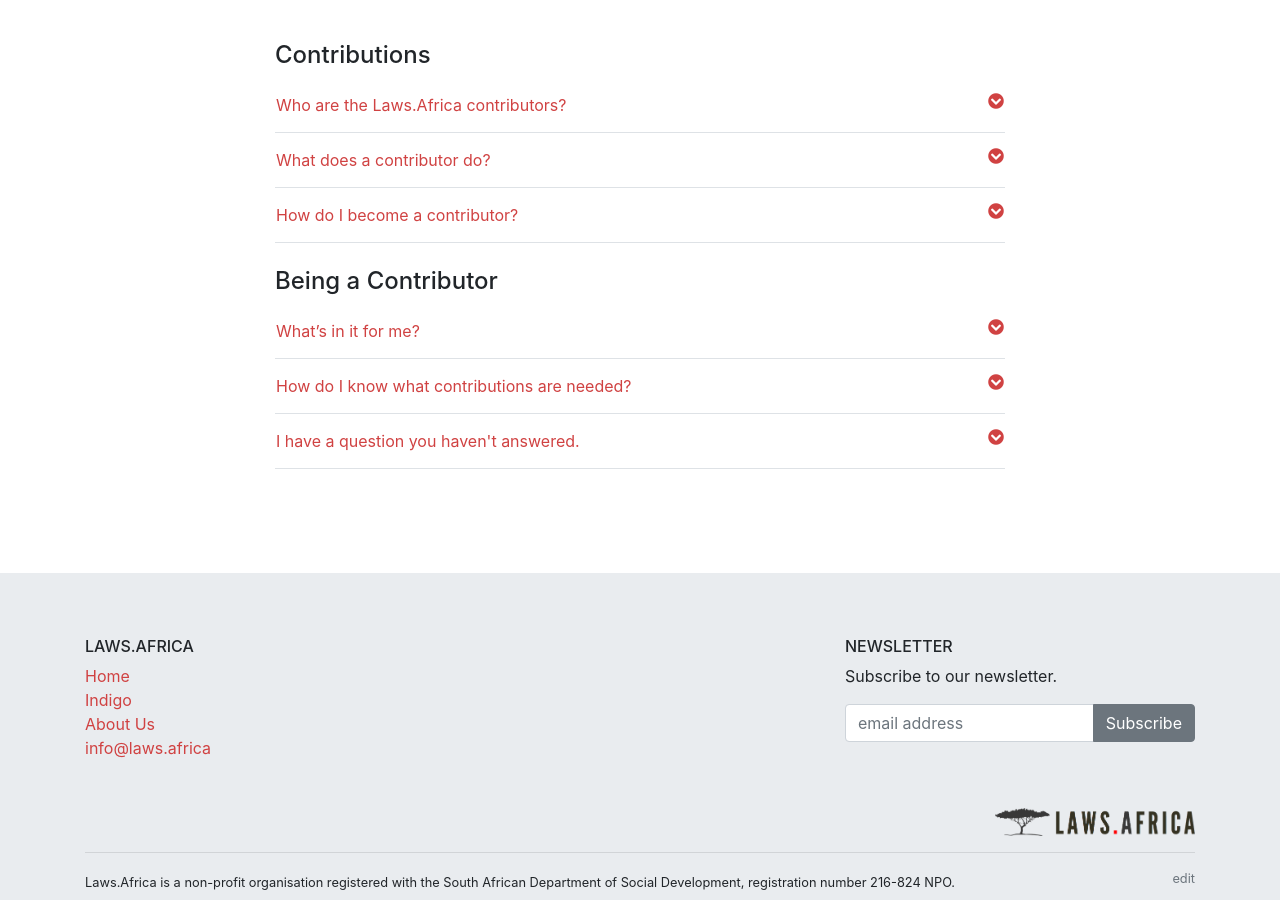
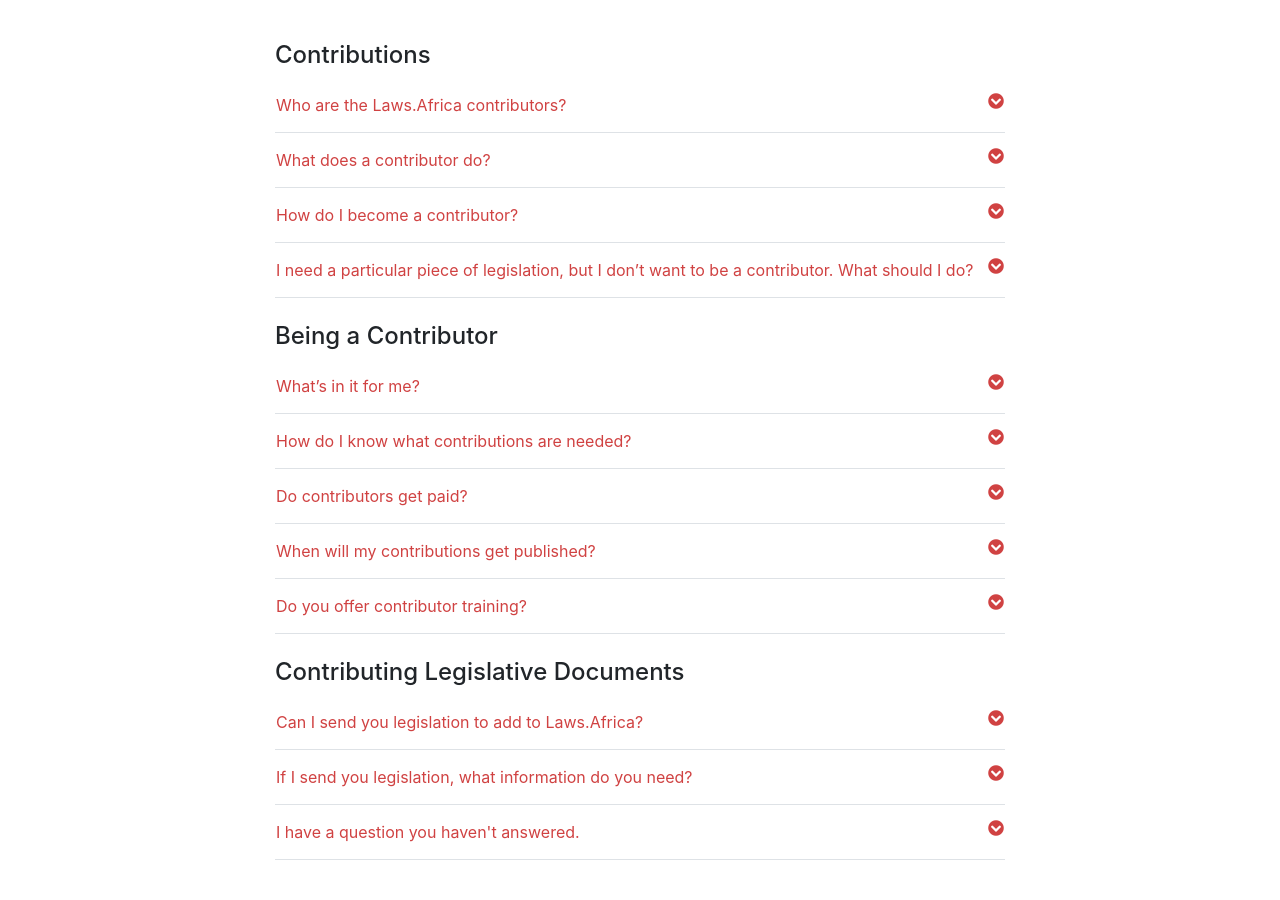
Before and after one commit to laws-africa/laws-africa.github.io, a Jekyll site: the page built from faq.markdown, in a window 1280 px wide and 900 px high, scrolled down 387 px. Built offline with Jekyll 4.4.1, drawn with Linux system fonts in a browser that asks for light colours; nearby versions of some CDN libraries.

Commit message:
Updated Faq

```diff
--- a/faq.markdown
+++ b/faq.markdown
@@ -19,14 +19,19 @@
 
       1. Capture and revise legislation in Laws.Africa’s legislation collection.
       2. Identify, report and correct issues in the legislation collection.
-      Improve the quality of the collection by reviewing the work of other contributors.
-      3. Become a Laws.Africa domain specialist by contributing knowledge and legislative updates in subject-matter collections, such as the Environment or Health.
-      4. Send us legislation and regulations to add to Laws.Africa. See How to send legislation for information on how.
+      3. Improve the quality of the collection by reviewing the work of other contributors.
+      4. Become a Laws.Africa domain specialist by contributing knowledge and legislative updates in subject-matter collections, such as the Environment or Health.
+      5. Send us legislation and regulations to add to Laws.Africa. See How to send legislation for information on how.
   - question: 'How do I become a contributor? '
     answer: |-
-      You can become a contributor by signing up at https://laws.africa/contribute. We’ll help you learn what you need to know and get you started.
+      You can become a contributor by signing up at [contribute](contribute). We’ll help you learn what you need to know and get you started.
 
       You can also send us legislation and regulations to add to the collection. See How to send legislation for information on how. We will get in touch with you to process your contribution.
+  - question: I need a particular piece of legislation, but I don’t want to be a contributor.
+      What should I do?
+    answer: Please [contact us](contact) and let us know what legislation you are
+      looking for. We will work with you to determine the best way to prioritise adding
+      it to Laws.Africa.
 - title: Being a Contributor
   faqs:
   - question: What’s in it for me?
@@ -46,6 +51,43 @@
       all help to determine what tasks need to be done.\n\nWe will also email you
       when a new task is added that you can help out with. You can choose to do any
       task that you’re qualified to do."
+  - question: Do contributors get paid?
+    answer: |-
+      In general, contributors do not get paid.
+
+      Laws.Africa is a non-profit organisation. We believe that everyone should have free access to the law and your contributions help your community to achieve this.
+
+      Sometimes we may offer paid work for particular tasks. Such work is always dependent on available funding.
+  - question: When will my contributions get published?
+    answer: |-
+      All contributions need to be reviewed for quality.
+
+      One of our editors will work with you on your first few contributions. Once your contributions have been made, they will be published on the system after a final quality check by one of our editorial staff.
+  - question: Do you offer contributor training?
+    answer: |-
+      Yes. Our online guides and videos have detailed instructions on making contributions to the Laws.Africa system. They will help you understand how to use the system, and how the process of publishing legislation works.
+
+      Our community leaders are also available to schedule Skype calls to walk you through adding content and working with the Laws.Africa system.
+
+      We also organize workshops on how to use and contribute to Laws.Africa. Check [events](events) for events near you.
+- title: Contributing Legislative Documents
+  faqs:
+  - question: Can I send you legislation to add to Laws.Africa?
+    answer: |-
+      Yes, we welcome contributions of legislation to add to Laws.Africa. However, we cannot accept legislation from other legal publishers. It is best to share legislation as it was originally published in the government gazette.
+
+      You can send it to us in a number of ways, including:
+      - Depositing files on Dropbox
+      - Sending files via email
+      - Filling out a form on Laws.Africa
+  - question: If I send you legislation, what information do you need?
+    answer: |-
+      We prefer to receive a scanned PDF version, together with Word or text version of the legislation, if possible.
+
+      It will be helpful for us to know the following information relating to the files you contribute:
+      - Source of the document
+      - Assent date, gazette date, commencement dates (and commencement instruments)
+      - Other information: subsidiaries or related works
   - question: I have a question you haven't answered.
     answer: 'Please [contact us](contact)  with your question and we’ll respond as
       soon as possible. '
```
